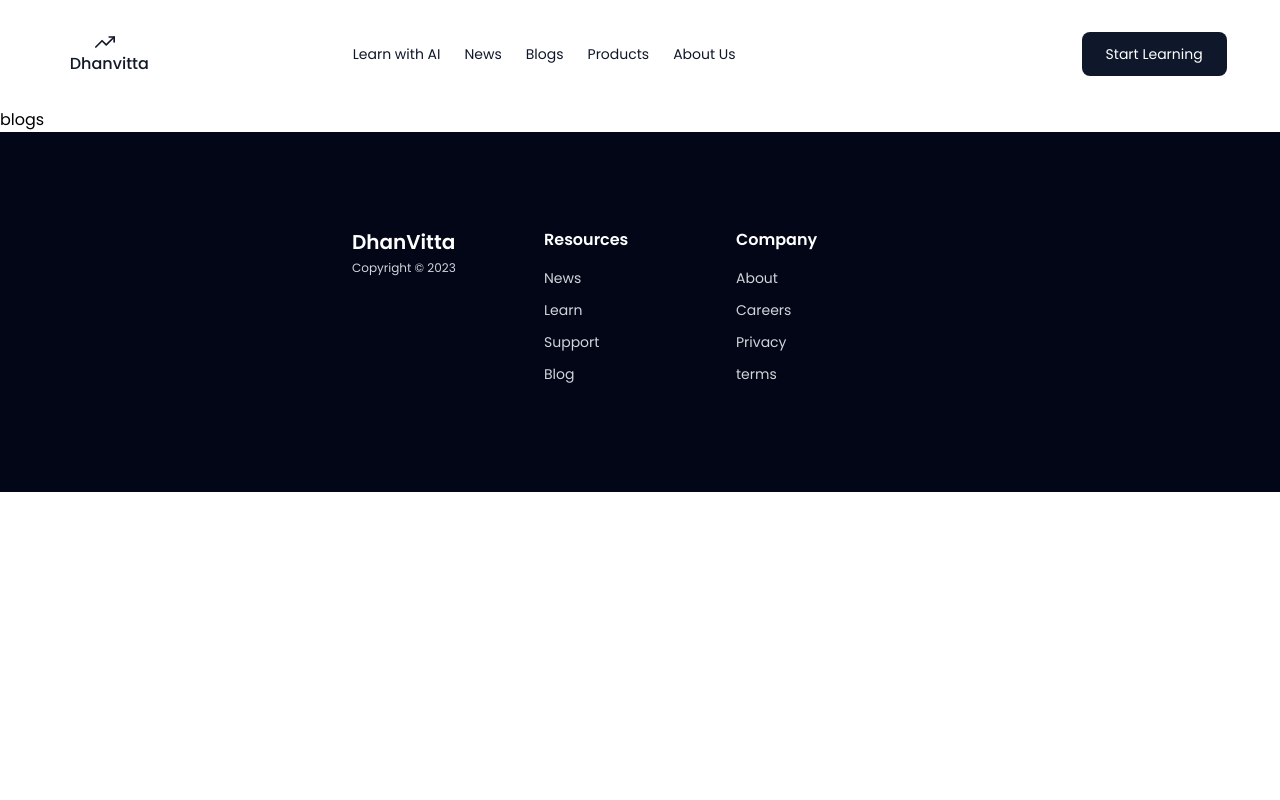
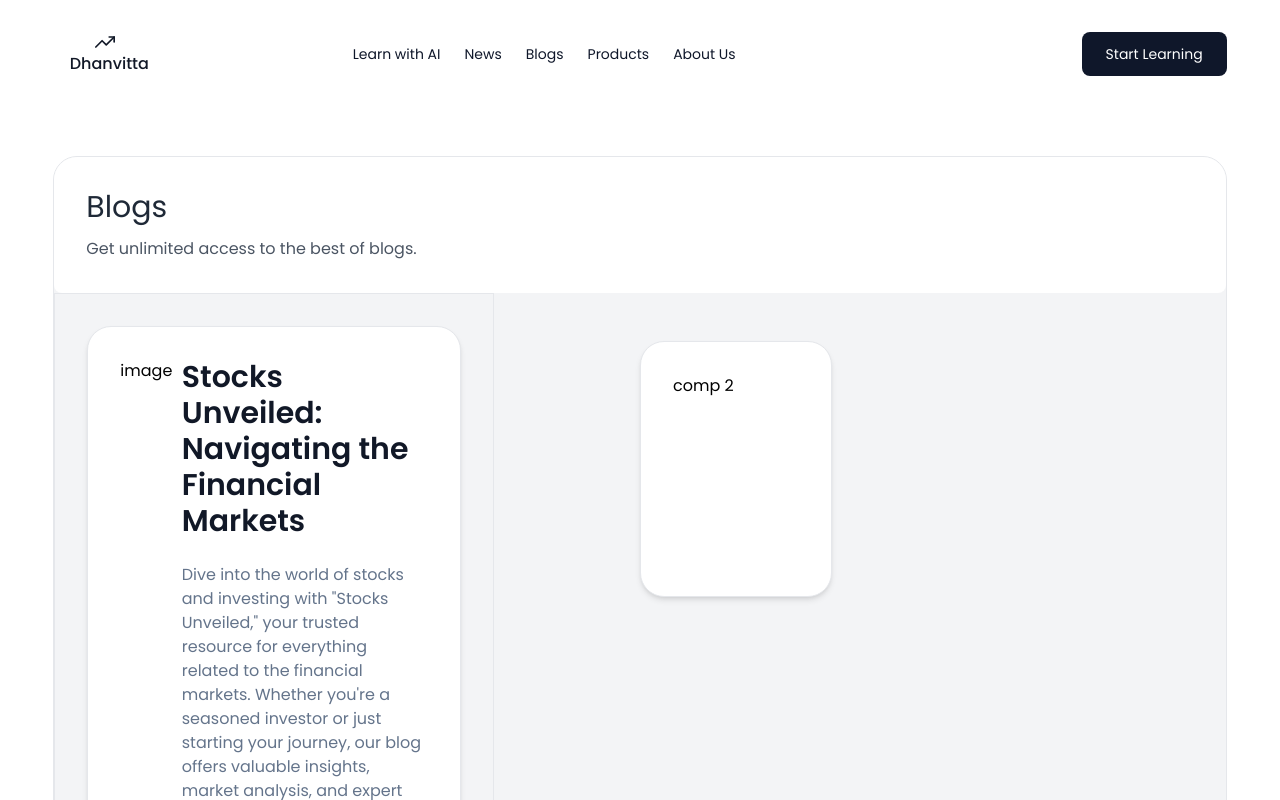
Before and after one commit to dhanvitta/Dhanvitta, a Next.js app: page /blogs in a window 1280 px wide. Shown: the top 800 px of the page. Built offline with nearby package versions, Linux system fonts and the light colour scheme.

Commit message:
updated pages

```diff
--- a/src/app/(pages)/blogs/page.js
+++ b/src/app/(pages)/blogs/page.js
@@ -6,10 +6,39 @@ export default function Blogs() {
     return (
         <React.Fragment>
             <Header />
-            <div className="">
-                blogs
+            <div className="w-11/12 bg-gray-100 mx-auto rounded-3xl border pb-12 my-12 overflow-hidden">
+                <div className=" bg-white p-8 rounded-lg ">
+                    <h1 className="text-3xl text-gray-800 font-normal">Blogs</h1>
+                    <h2 className="text-md text-gray-600 font-normal mt-3">Get unlimited access to the best of blogs.</h2>
+                </div>
+
+                {/* Layoult */}
+                <div className="grid grid-cols-2">
+
+                    {/* Blog post layoult */}
+                    <div className="border p-8 w-3/4">
+                        <div className="bg-white p-8 shadow-md rounded-3xl border w-full  flex flex-row">
+                            <div className="w-1/4">image</div>
+                            <div className="w-full ">
+                                <h1 className="text-3xl font-semibold text-gray-900 mb-6">Stocks Unveiled: Navigating the Financial Markets</h1>
+                                <p className="text-md font-normal text-slate-500">Dive into the world of stocks and investing with "Stocks Unveiled," your trusted resource for everything related to the financial markets. Whether you're a seasoned investor or just starting your journey, our blog offers valuable insights, market analysis, and expert advice to help you make informed decisions. From understanding stock fundamentals to exploring advanced trading strategies, we cover it all. Join us as we demystify the world of stocks, share market trends, and empower you to grow your wealth through smart investment choices. Start your financial journey with us today and unlock the potential of the stock market!</p>
+                            </div>
+
+                        </div>
+                    </div>
+                    {/* Blog external components layoult */}
+                    <div className="">
+
+                        <div className="py-12 ">
+                            <div className="bg-white p-8 shadow-md rounded-3xl border w-48 h-64 ">comp 2</div>
+                        </div>
+
+                    </div>
+
+
+                </div>
+
             </div>
-            <Footer />
         </React.Fragment>
 
     )
--- a/src/app/Components/Footer.js
+++ b/src/app/Components/Footer.js
@@ -3,7 +3,7 @@ import Link from 'next/link'
 
 function Footer() {
     return (
-        <div className='w-full bg-slate-950 py-12 flex items-center justify-center'>
+        <div className='w-full bg-slate-950 py-12 flex items-center justify-center bottom-0 fixed'>
             <div className='w-full p-8 xs:w-full sm: md:w-1/2 lg:w-1/2 xl:w-1/2 grid grid-cols-1 sm:grid-cols-1 md:grid-cols-3 lg:grid-cols-3 xl:grid-cols-3  sm:py-12 md:py-12 lg:py-12 xl:py-12'>
                 {/*  */}
                 <div className=''>
```
